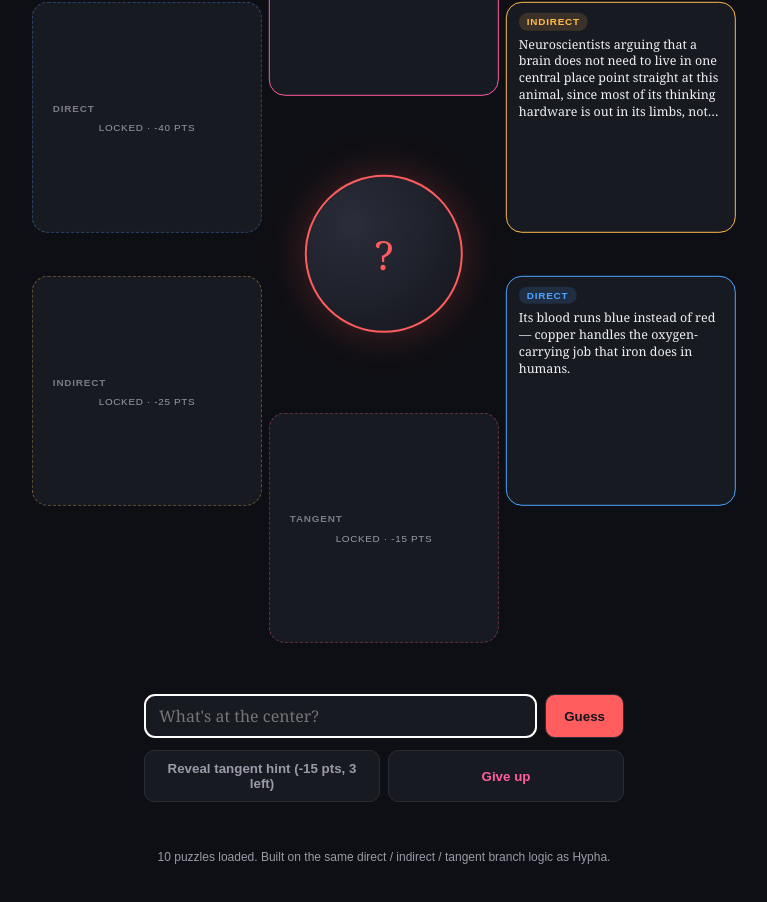
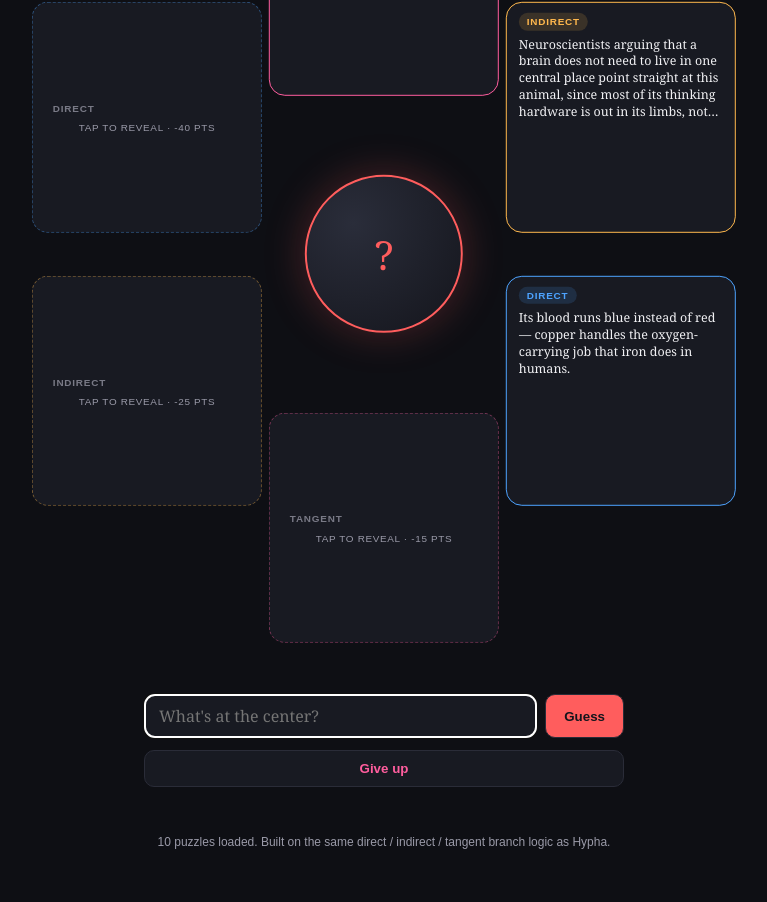
Before and after one commit to shunt12345/ad-silence, a React (Vite) app in the folder nexus-game/: page / in a window 1280 px wide. Shown: the part 280-1182 px from the top of the page, without its empty margins (256-1023 px from the left). Built offline with nearby package versions, Linux system fonts and the light colour scheme.

Commit message:
Make locked hint nodes clickable, remove the separate reveal button
Clicking a locked node reveals that specific clue directly (in any
order the player chooses) instead of forcing a fixed tangent →
indirect → direct sequence through a "Reveal hint" button, which is
now removed.

```diff
--- a/nexus-game/src/App.tsx
+++ b/nexus-game/src/App.tsx
@@ -3,10 +3,8 @@ import { ClueType, Puzzle, PUZZLES, isCorrectGuess, randomPuzzle, todaysPuzzle }
 
 // Clue order is [tangent, indirect, direct, tangent, indirect, direct]. The
 // board opens on the first triad (indices 0-2, hardest to easiest). The second
-// triad (indices 3-5) is held back and revealed one at a time, in the same
-// tangent/indirect/direct order, as hints.
+// triad (indices 3-5) starts locked — clicking a locked node reveals it.
 const INITIAL_INDICES = [0, 1, 2];
-const HINT_INDICES = [3, 4, 5];
 
 // Direct hints give away the most, so they cost the most; tangent hints give
 // away the least, so they're the cheapest to reveal.
@@ -70,11 +68,9 @@ export default function App() {
     }
   }
 
-  function revealHint() {
-    if (status !== 'playing') return;
-    const next = HINT_INDICES.find((i) => !revealedHints.includes(i));
-    if (next === undefined) return;
-    setRevealedHints((r) => [...r, next]);
+  function revealHint(i: number) {
+    if (status !== 'playing' || revealedHints.includes(i)) return;
+    setRevealedHints((r) => [...r, i]);
   }
 
   function giveUp() {
@@ -83,9 +79,6 @@ export default function App() {
   }
 
   const finalScore = status === 'won' ? scoreFor(puzzle, revealedHints, wrongGuesses.length) : 0;
-  const hintsLeft = HINT_INDICES.length - revealedHints.length;
-  const nextHintIndex = HINT_INDICES.find((i) => !revealedHints.includes(i));
-  const nextHintType = nextHintIndex !== undefined ? puzzle.clues[nextHintIndex].type : undefined;
 
   function shareText(): string {
     const nodesUsed = 3 + revealedHints.length;
@@ -136,24 +129,21 @@ export default function App() {
           const rad = (angle * Math.PI) / 180;
           const x = 50 + radius * Math.cos(rad);
           const y = 50 + radius * Math.sin(rad);
+          const onActivate = visible ? () => setExpandedIndex(i) : () => revealHint(i);
           return (
             <div
               key={i}
-              className={`node ${visible ? `node-${clue.type} node-clickable` : `node-hidden node-hidden-${clue.type}`}`}
+              className={`node node-clickable ${visible ? `node-${clue.type}` : `node-hidden node-hidden-${clue.type}`}`}
               style={{ left: `${x}%`, top: `${y}%` }}
-              {...(visible
-                ? {
-                    role: 'button',
-                    tabIndex: 0,
-                    onClick: () => setExpandedIndex(i),
-                    onKeyDown: (e: React.KeyboardEvent) => {
-                      if (e.key === 'Enter' || e.key === ' ') {
-                        e.preventDefault();
-                        setExpandedIndex(i);
-                      }
-                    },
-                  }
-                : {})}
+              role="button"
+              tabIndex={status === 'playing' || visible ? 0 : -1}
+              onClick={onActivate}
+              onKeyDown={(e: React.KeyboardEvent) => {
+                if (e.key === 'Enter' || e.key === ' ') {
+                  e.preventDefault();
+                  onActivate();
+                }
+              }}
             >
               {visible ? (
                 <>
@@ -163,7 +153,7 @@ export default function App() {
               ) : (
                 <>
                   <span className="node-type node-type-locked">{clue.type}</span>
-                  <span className="node-lock">locked · -{HINT_PENALTIES[clue.type]} pts</span>
+                  <span className="node-lock">tap to reveal · -{HINT_PENALTIES[clue.type]} pts</span>
                 </>
               )}
             </div>
@@ -208,11 +198,6 @@ export default function App() {
             <button type="submit">Guess</button>
           </form>
           <div className="secondary-actions">
-            <button onClick={revealHint} disabled={hintsLeft === 0}>
-              {nextHintType
-                ? `Reveal ${nextHintType} hint (-${HINT_PENALTIES[nextHintType]} pts, ${hintsLeft} left)`
-                : 'No hints left'}
-            </button>
             <button className="give-up" onClick={giveUp}>
               Give up
             </button>
```
